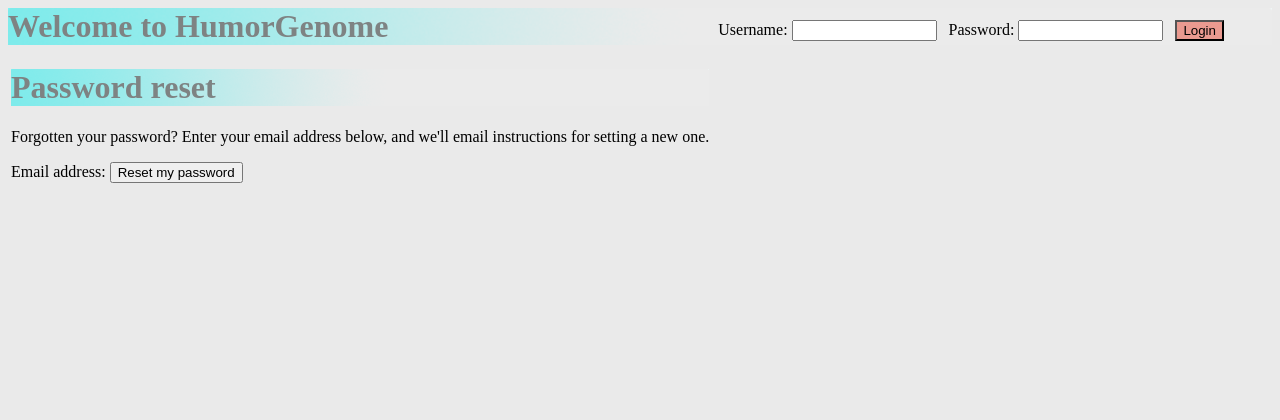
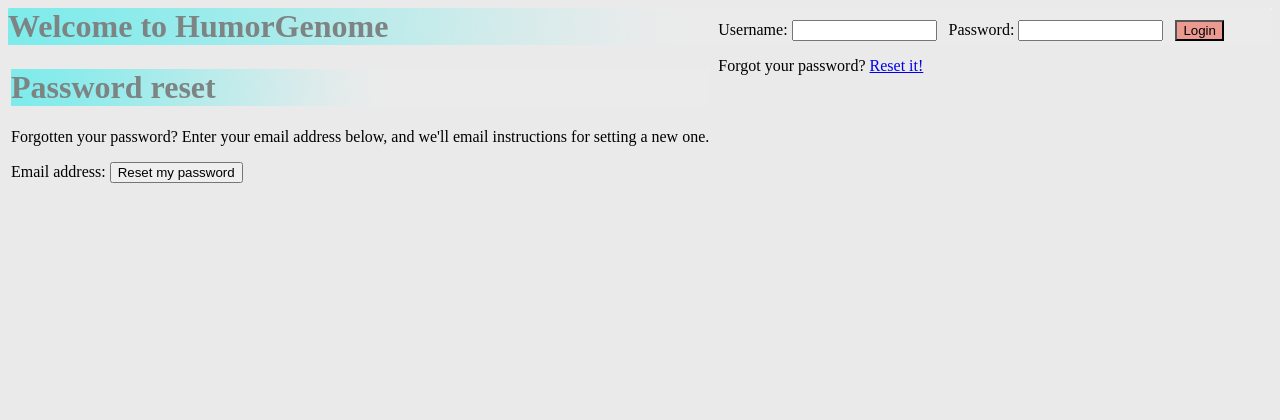
Before and after one commit to ldong/cs4911, a Django app: template HumorGenomeWebApp/WebPortal/templates/registration/password_reset_form.html in a window 1280 px wide. Shown: the top 420 px of the page. Run offline with Django 3.2, Linux system fonts and the light colour scheme; the template is opened without the code that fills it, so the values that code supplies are empty; some libraries are stand-ins or nearby versions.

Commit message:
Password Reset Working

```diff
--- a/HumorGenomeWebApp/WebPortal/templates/base.html
+++ b/HumorGenomeWebApp/WebPortal/templates/base.html
@@ -39,6 +39,7 @@ Password: <input type="password" name = "password" size = "15"/> &nbsp;
           <input type = "submit" value = "Login" class = "LoginButton"/> </br>
 </form>
 {% endif %}
+<p>Forgot your password? <a href="/WebPortal/resetpassword/">Reset it!</a></p>
 </div>
 
 <table >
```
